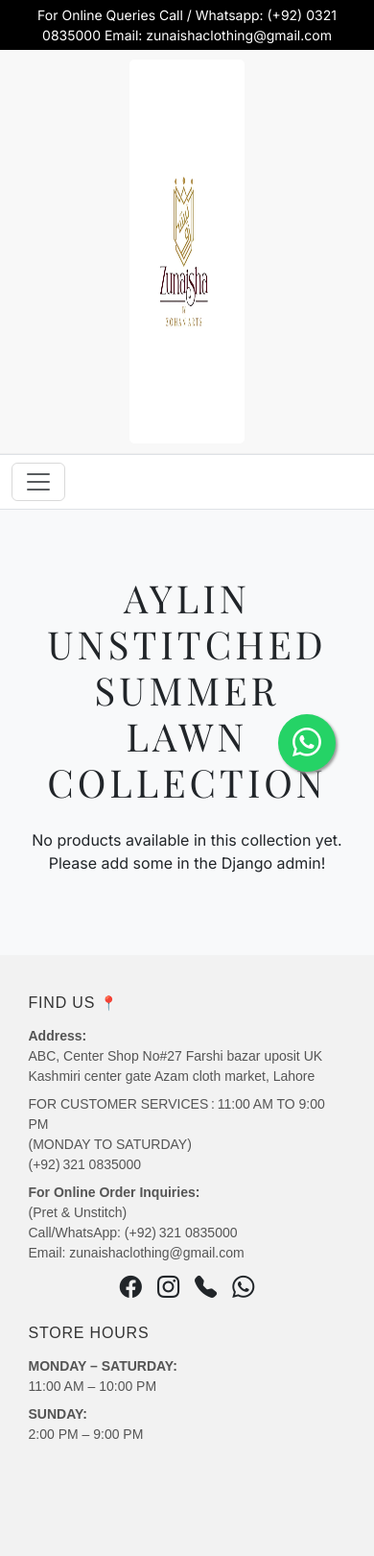
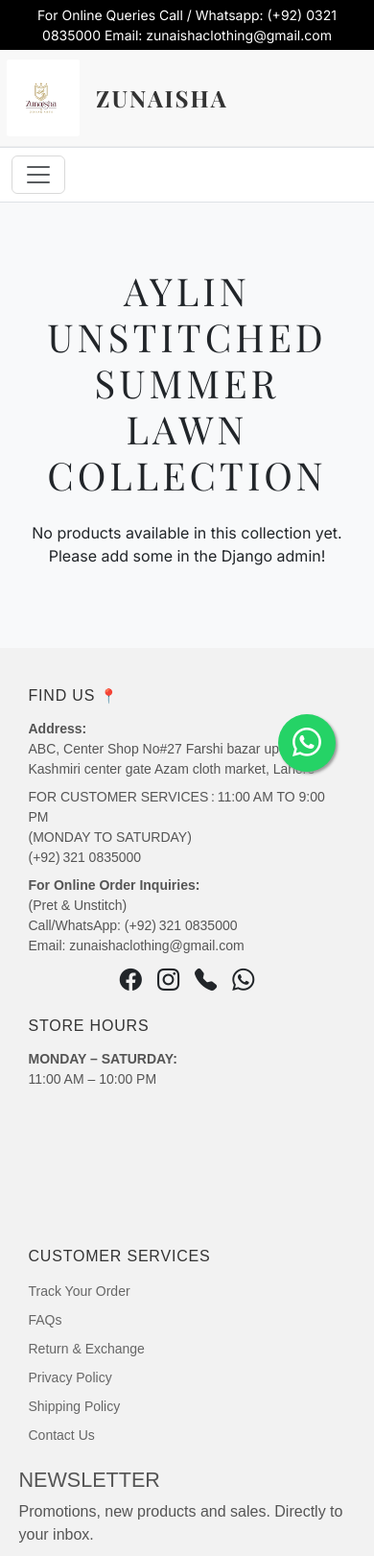
Before and after one commit to Ezba-Maheen/Zunaisha, a Django app: page /aus/ in a window 390 px wide. Shown: the top 1621 px of the page at 96% size. Run offline with Django 5.2, Linux system fonts and the light colour scheme; data comes from the database, SQL or seed files in the repository; parts of the project's set-up code (start-up, migrations or seed data) failed here and were passed over.

Commit message:
Implemented logo left alignment and added bold ZUNAISHA text

```diff
--- a/templates/base.html
+++ b/templates/base.html
@@ -6,14 +6,14 @@
     <meta name="viewport" content="width=device-width, initial-scale=1">
     <title>{% block title %}ZUNAISHA BY ZOHAN ARTS{% endblock %}</title>
 
-
+    <!-- Bootstrap CSS -->
     <link href="https://cdn.jsdelivr.net/npm/bootstrap@5.3.3/dist/css/bootstrap.min.css" rel="stylesheet">
-    <link
-        href="https://cdn.jsdelivr.net/npm/bootstrap-icons@1.10.5/font/bootstrap-icons.css"
-        rel="stylesheet"
-    >
+    <!-- Bootstrap Icons -->
+    <link href="https://cdn.jsdelivr.net/npm/bootstrap-icons@1.10.5/font/bootstrap-icons.css" rel="stylesheet">
+    <!-- Google Fonts - Inter and Playfair Display -->
     <link href="https://fonts.googleapis.com/css2?family=Inter:wght@400;500;600;700&display=swap" rel="stylesheet">
     <link href="https://fonts.googleapis.com/css2?family=Playfair+Display:wght@400;700&display=swap" rel="stylesheet">
+    <!-- Font Awesome -->
     <link rel="stylesheet" href="https://cdnjs.cloudflare.com/ajax/libs/font-awesome/6.0.0-beta3/css/all.min.css">
 
     <style>
@@ -43,23 +43,25 @@
             text-align: center;
         }
 
-        /* Logo Header */
+        /* Logo Header - Updated for Left Alignment and Flexbox */
         .logo-header {
-            display: flex;
-            justify-content: center;
-            align-items: center;
-            width: 100%;
-            padding: 20px 0;
-            background-color: #f8f8f8;
-            border-bottom: 1px solid #eeeeee;
+            display: flex; /* Use flexbox for horizontal alignment */
+            align-items: center; /* Vertically center items */
+            justify-content: flex-start; /* Align items to the start (left) */
+            padding: 10px 20px; /* Add some padding around the header */
+            background-color: #f8f8f8; /* Keep existing color */
+            border-bottom: 1px solid #eeeeee; /* Keep existing border */
         }
 
+        /* Main Logo - Adjusted for Square Medium Size and Responsiveness */
         .main-logo {
-            max-width: 400px;
-            height: 400px;
+            width: 120px;   /* Medium square size for desktop */
+            height: 120px;
+            object-fit: contain; /* Ensures the entire image is visible within the square */
             display: block;
             transition: transform 0.3s ease, box-shadow 0.3s ease;
-            border-radius: 5px;
+            border-radius: 5px; /* Keep existing */
+            margin-right: 15px; /* Add space between logo and text */
         }
 
         .main-logo:hover {
@@ -68,30 +70,42 @@
             cursor: pointer;
         }
 
+        /* Styles for the ZUNAISHA text beside the logo */
+        .site-title {
+            font-family: 'Playfair Display', serif; /* Apply Playfair Display font */
+            font-weight: 700; /* Make it bold */
+            font-size: 2.8em; /* Adjust size for prominence */
+            color: #333333; /* Dark color for the text */
+            text-transform: uppercase; /* All uppercase */
+            letter-spacing: 2px; /* Add some letter spacing */
+            white-space: nowrap; /* Prevent text from wrapping */
+            line-height: 1; /* Adjust line height for better vertical alignment */
+        }
+
         /* Responsive adjustments for logo */
         @media (max-width: 768px) {
             .main-logo {
-                max-width: 150px;
+                width: 100px; /* Smaller on tablet */
+                height: 100px;
+            }
+            .site-title {
+                font-size: 2em; /* Smaller on tablet */
             }
             .logo-header {
-                padding: 15px 0;
-            }
-            .main-logo:hover {
-                transform: translateY(-3px);
-                box-shadow: 0 8px 15px rgba(0, 0, 0, 0.15);
+                padding: 15px 10px; /* Adjust padding for smaller screens */
             }
         }
 
         @media (max-width: 480px) {
             .main-logo {
-                max-width: 120px;
+                width: 80px; /* Even smaller on mobile */
+                height: 80px;
+            }
+            .site-title {
+                font-size: 1.5em; /* Even smaller on mobile */
             }
             .logo-header {
-                padding: 10px 0;
-            }
-            .main-logo:hover {
-                transform: translateY(-2px);
-                box-shadow: 0 5px 10px rgba(0, 0, 0, 0.1);
+                padding: 10px 5px; /* Adjust padding for mobile */
             }
         }
 
@@ -174,15 +188,6 @@
             background-color: #f0f0f0;
             color: #333;
         }
-
-        /* Show dropdown on hover (will be managed by JS for delay) */
-        /* .nav-item:hover > .dropdown-menu {
-            display: block !important;
-        }
-
-        .dropdown-submenu:hover > .dropdown-menu {
-            display: block !important;
-        } */
 
         /* Optional: Indicator for sub-sub-menu */
         .dropdown-submenu .dropdown-item::after {
@@ -285,11 +290,6 @@
         }
     }
 
-
-
-/* If your existing CSS applies display: flex or grid to the parent of newsletter-message,
-   you might need to adjust it to accommodate the message div gracefully. */
-
         .footer-bottom {
             border-top: 1px solid #ddd;
             display: flex;
@@ -381,7 +381,7 @@
             color: #E0FFE0;
         }
     </style>
-    {% block extra_css %}{% endblock %} {# <-- ADDED THIS BLOCK HERE #}
+    {% block extra_css %}{% endblock %}
     {% block extra_head %}{% endblock %}
 </head>
 <body>
@@ -391,9 +391,10 @@
             For Online Queries Call / Whatsapp: (+92) 0321 0835000 Email: zunaishaclothing@gmail.com
         </div>
         <div class="logo-header">
-            <a href="{% url 'store:index' %}"> {# Assuming you have a 'home' URL name #}
+            <a href="{% url 'store:index' %}"> {# Link logo to homepage #}
                 <img src="{% static 'wlogo.png' %}" alt="Your Company Logo" class="main-logo">
             </a>
+            <span class="site-title">ZUNAISHA</span> {# New: ZUNAISHA text beside the logo #}
         </div>
 
         <nav class="navbar navbar-expand-lg navbar-light bg-white border-top border-bottom">
@@ -587,8 +588,7 @@
                 <h4>STORE HOURS</h4>
                 <p><strong>MONDAY – SATURDAY:</strong><br>
                     11:00 AM – 10:00 PM</p>
-                <p><strong>SUNDAY:</strong><br>
-                    2:00 PM – 9:00 PM</p>
+
             </div>
 
             <div class="footer-col">
```
Lines whose indentation alone changed are shown as unchanged.
